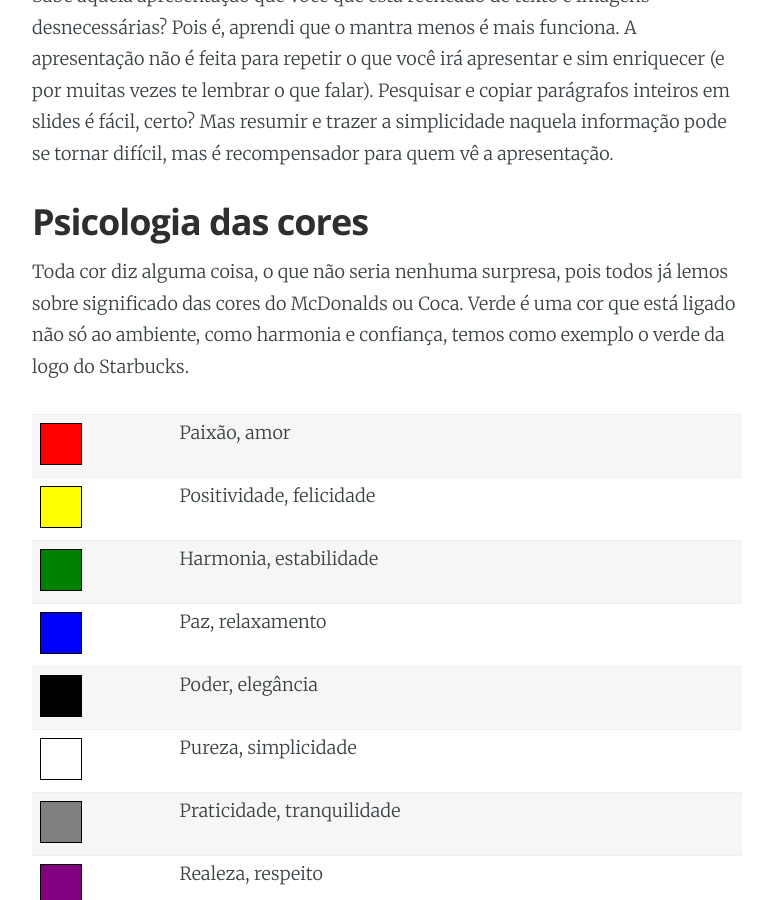
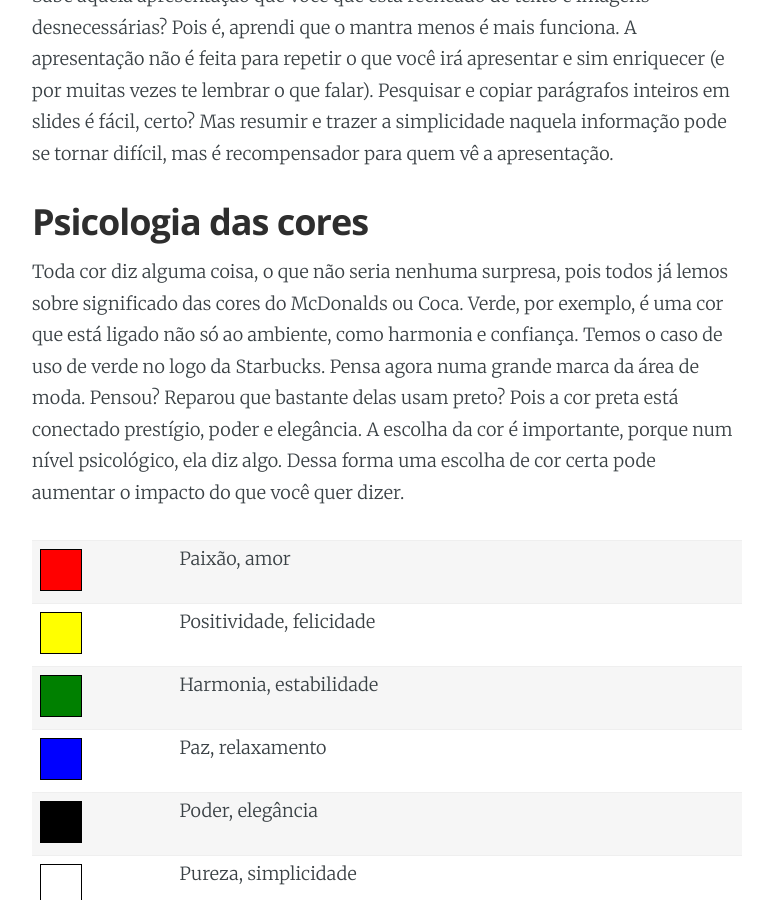
Before and after one commit to faoliveira/faoliveira.github.io, a Jekyll site: the page built from _posts/2016-07-11-psicologia-das-cores-apresentacoes.md, in a window 1280 px wide and 900 px high, scrolled down 1344 px. Shown: the whole window, without its empty margins (253-1026 px from the left). Built offline with Jekyll 4.4.1, drawn with Linux system fonts in a browser that asks for light colours; comment, search, counter and statistics services are not loaded; some of the changed text lies outside the part shown.

Commit message:
atualizacao post

```diff
--- a/_posts/2016-07-11-psicologia-das-cores-apresentacoes.md
+++ b/_posts/2016-07-11-psicologia-das-cores-apresentacoes.md
@@ -21,7 +21,7 @@ Sabe aquela apresentação que você que está recheado de texto e imagens desne
 
 ## Psicologia das cores
 
-Toda cor diz alguma coisa, o que não seria nenhuma surpresa, pois todos já lemos sobre significado das cores do McDonalds ou Coca. Verde é uma cor que está ligado não só ao ambiente, como harmonia e confiança, temos como exemplo o verde da logo do Starbucks.
+Toda cor diz alguma coisa, o que não seria nenhuma surpresa, pois todos já lemos sobre significado das cores do McDonalds ou Coca. Verde, por exemplo, é uma cor que está ligado não só ao ambiente, como harmonia e confiança. Temos o caso de uso de verde no logo da Starbucks. Pensa agora numa grande marca da área de moda. Pensou? Reparou que bastante delas usam preto? Pois a cor preta está conectado prestígio, poder e elegância. A escolha da cor é importante, porque num nível psicológico, ela diz algo. Dessa forma uma escolha de cor certa pode aumentar o impacto do que você quer dizer.
 
 <table>
   <tbody>
@@ -72,7 +72,7 @@ Temos a abordagem monocromática, onde se pega uma cor e outra próxima a ela no
 	<figcaption>Monocromático e Complementar</figcaption>
 </figure>
 
-Existe também a acromática, onde as cores ficam em tons de cinza, podendo assim usar uma cor para dar destaque.
+Existe também a acromática, onde as cores ficam em tons de cinza, podendo assim usar uma cor para destacar um ponto importante.
 <figure>
 	<img src="/assets/images/achromatic.jpg" alt="Acromático">
 	<figcaption>Acromático</figcaption>
```
